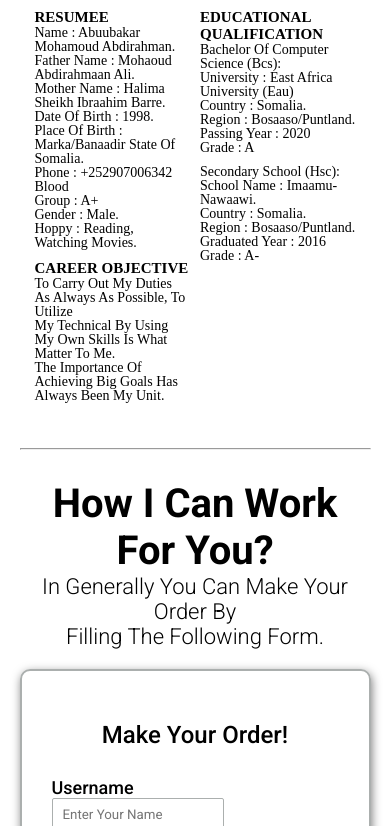
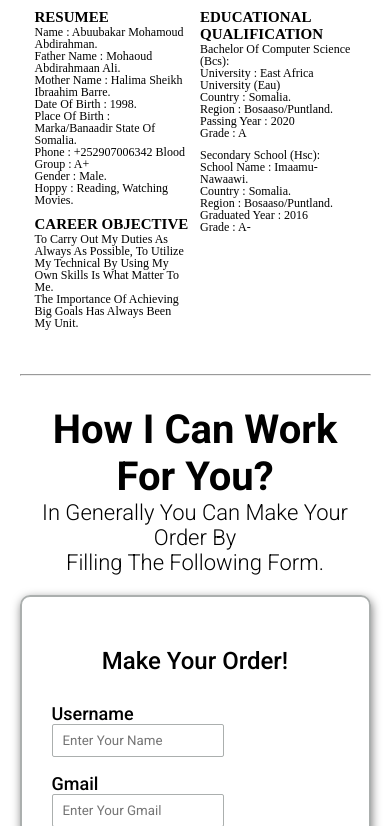
Before and after one commit to Apiipakar/Apiipakar.github.io, a plain HTML site: page index.html in a window 390 px wide. Shown: the part 5194-6020 px from the top of the page. Drawn offline with Linux system fonts and the light colour scheme.

Commit message:
simple css update

```diff
--- a/style.css
+++ b/style.css
@@ -793,4 +793,7 @@ footer {
     flex-direction: column;
     text-align: center;
   }
+  .my-information p {
+    font-size: 12px;
+  }
 }
```
